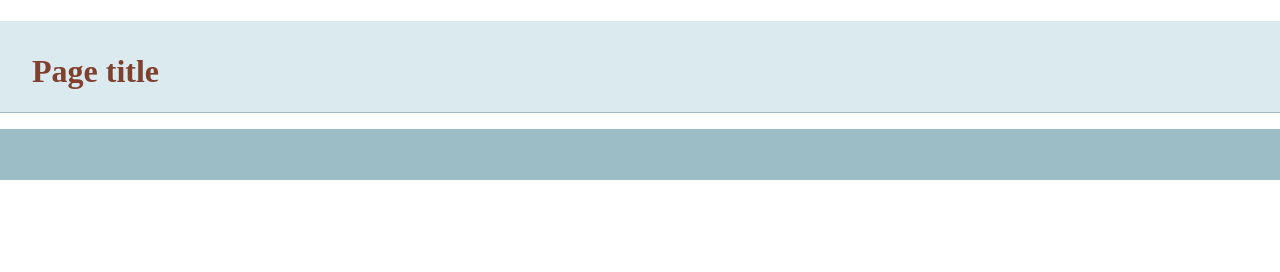
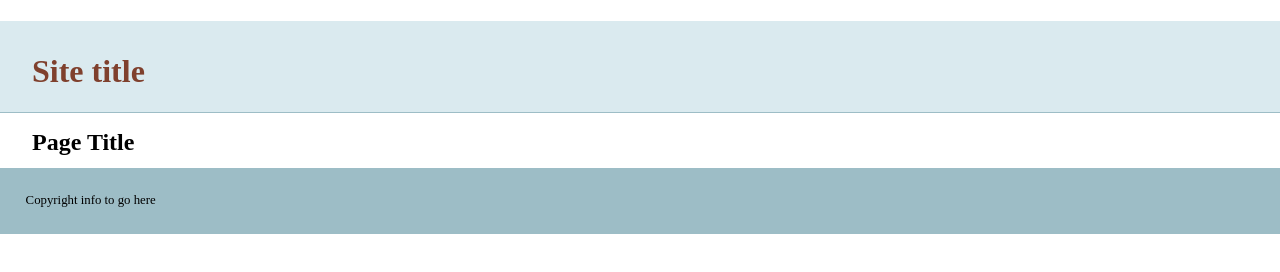
Before and after one commit to kndllbrwn/git-basics, a plain HTML site: page index.html in a window 1280 px wide. Drawn offline with nearby package versions, Linux system fonts and the light colour scheme.

Commit message:
added more info to template

```diff
--- a/index.html
+++ b/index.html
@@ -6,7 +6,7 @@
     <head>
         <meta charset="utf-8">
         <meta http-equiv="X-UA-Compatible" content="IE=edge,chrome=1">
-        <title>lynda boilerplate</title>
+        <title>Sire Title</title>
         <meta name="description" content="">
         <meta name="viewport" content="width=device-width">
         <link rel="stylesheet" href="_css/main.css">
@@ -14,13 +14,15 @@
     </head>
     <body>
     <header>
-	<h1>Page title</h1>
+	<h1>Site title</h1>
     </header>
     <nav id="pageNav">
     </nav>
     <main>
+    <h2>Page Title</h2>
     </main>
     <footer>
+    Copyright info to go here
     </footer>
         <script>
 //use the modernizr load to load up external scripts. This will load the scripts asynchronously, but the order listed matters. Although it will load all scripts in parallel, it will execute them in the order listed
```
